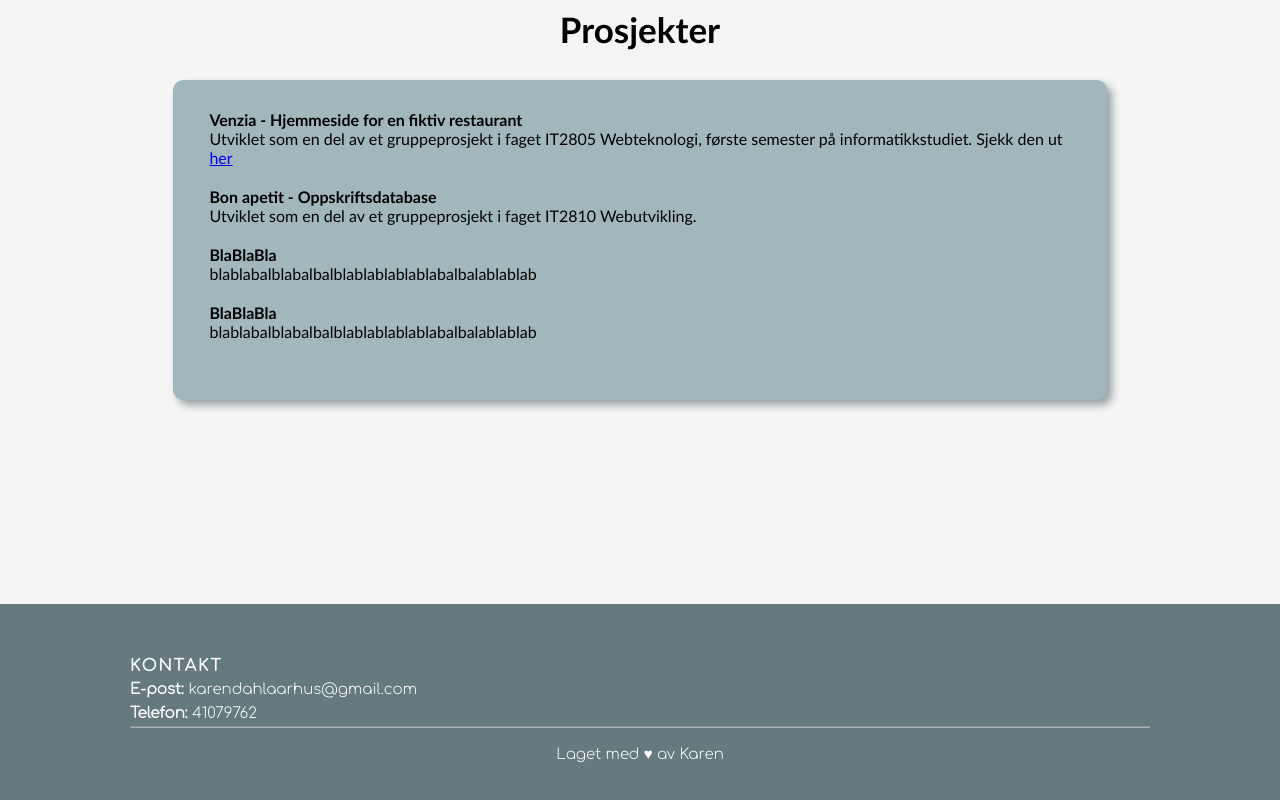
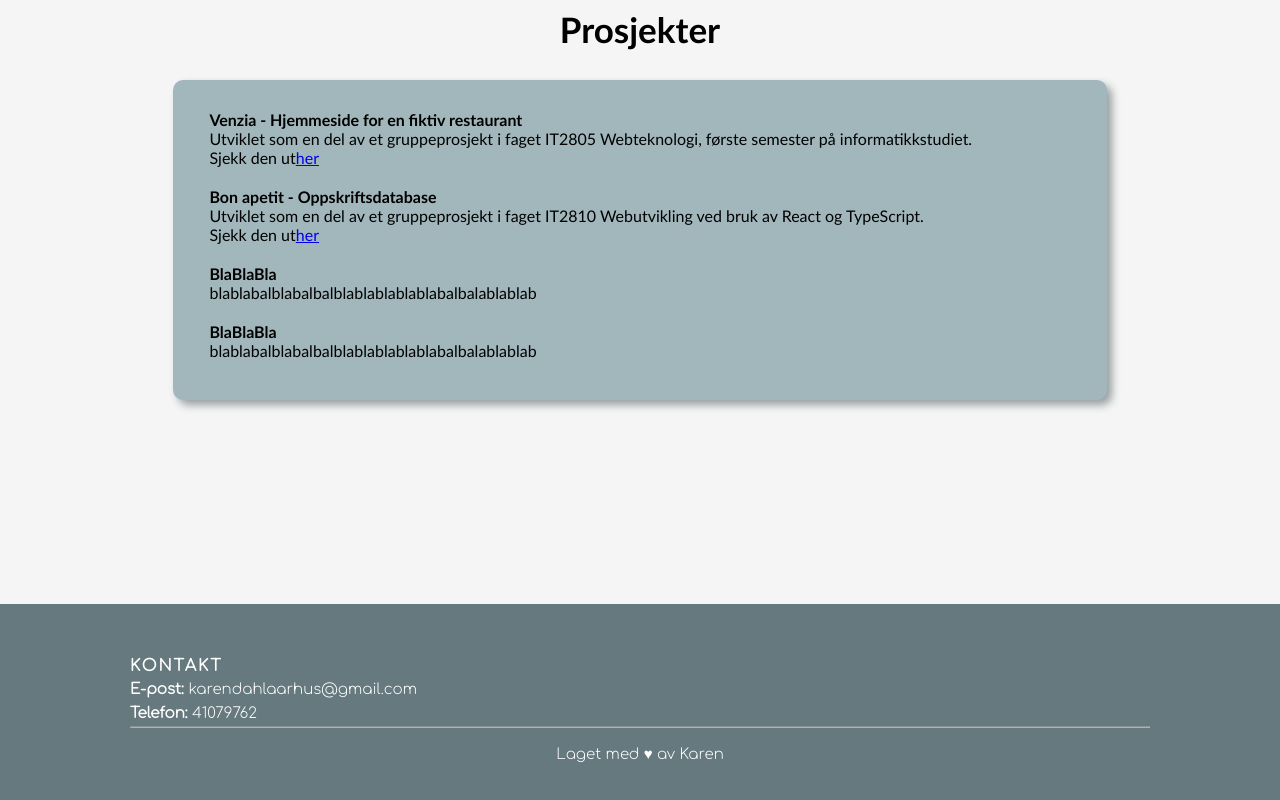
Before and after one commit to karendahlaarhus/portfolio, a React (Create React App) app: page / in a window 1280 px wide. Shown: the part 1796-2596 px from the top of the page. Built offline with nearby package versions, Linux system fonts and the light colour scheme.

Commit message:
add links

```diff
--- a/src/components/Projects.js
+++ b/src/components/Projects.js
@@ -15,9 +15,14 @@ export default function Projects() {
                 </p>
                 <p>
                   Utviklet som en del av et gruppeprosjekt i faget IT2805
-                  Webteknologi, første semester på informatikkstudiet. Sjekk den
-                  ut{" "}
-                  <a href="http://folk.ntnu.no/karendaa/Webteknologi/venziaFERDIG/Prosjekt/html/">
+                  Webteknologi, første semester på informatikkstudiet.
+                  <br />
+                  Sjekk den ut
+                  <a
+                    target="_blank"
+                    rel="noreferrer"
+                    href="http://folk.ntnu.no/karendaa/Webteknologi/venziaFERDIG/Prosjekt/html/"
+                  >
                     her
                   </a>
                 </p>
@@ -28,7 +33,12 @@ export default function Projects() {
                 </p>
                 <p>
                   Utviklet som en del av et gruppeprosjekt i faget IT2810
-                  Webutvikling.
+                  Webutvikling ved bruk av React og TypeScript.
+                  <br />
+                  Sjekk den ut
+                  <a target="_blank" rel="noreferrer" href=" ">
+                    her
+                  </a>
                 </p>
               </li>
               <li>
```
Also changed, not shown: 1 other file (tests, documents, lock files or other folders).
